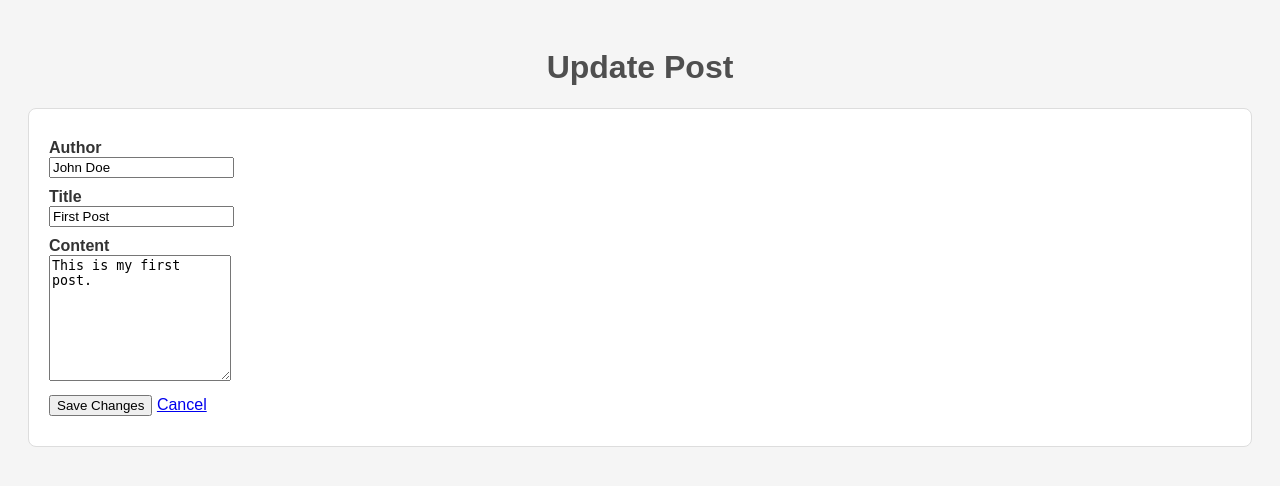
After one commit to HarunIsHere/masterblog, a Flask app: page /update/1 in a window 1280 px wide. The commit adds this page. Shown: the top 486 px of the page. Run offline with Flask 3, Linux system fonts and the light colour scheme.

Commit message:
Add update route and form

```diff
--- a/app.py
+++ b/app.py
@@ -20,6 +20,13 @@ def next_id(posts):
     if not posts:
         return 1
     return max(post["id"] for post in posts) + 1
+
+
+def fetch_post_by_id(posts, post_id):
+    for p in posts:
+        if p["id"] == post_id:
+            return p
+    return None
 
 
 @app.route("/")
@@ -62,5 +69,28 @@ def delete(post_id):
     return redirect(url_for("index"))
 
 
+@app.route("/update/<int:post_id>", methods=["GET", "POST"])
+def update(post_id):
+    posts = load_posts()
+    post = fetch_post_by_id(posts, post_id)
+    if post is None:
+        return "Post not found", 404
+
+    if request.method == "POST":
+        author = request.form.get("author", "").strip()
+        title = request.form.get("title", "").strip()
+        content = request.form.get("content", "").strip()
+
+        if author and title and content:
+            post["author"] = author
+            post["title"] = title
+            post["content"] = content
+            save_posts(posts)
+
+        return redirect(url_for("index"))
+
+    return render_template("update.html", post=post)
+
+
 if __name__ == "__main__":
     app.run(host="0.0.0.0", port=5001, debug=True)
--- a/templates/index.html
+++ b/templates/index.html
@@ -16,9 +16,9 @@
         <p><em>Written by {{ post.author }}</em></p>
 
         <p>
-          <a href="{{ url_for('delete', post_id=post.id) }}" onclick="return confirm('Delete this post?');">
-            Delete
-          </a>
+            <a href="{{ url_for('update', post_id=post.id) }}">Update</a>
+            |
+            <a href="{{ url_for('delete', post_id=post.id) }}" onclick="return confirm('Delete this post?');">Delete</a>
         </p>
 
         <p>{{ post.content }}</p>
--- /dev/null
+++ b/templates/update.html
@@ -0,0 +1,36 @@
+<!DOCTYPE html>
+<html lang="en">
+<head>
+    <meta charset="UTF-8">
+    <meta name="viewport" content="width=device-width, initial-scale=1.0">
+    <title>Update Post</title>
+    <link rel="stylesheet" href="{{ url_for('static', filename='style.css') }}">
+</head>
+<body>
+    <h1>Update Post</h1>
+
+    <div class="post">
+        <form method="POST" action="{{ url_for('update', post_id=post.id) }}">
+            <p>
+                <label for="author"><strong>Author</strong></label><br>
+                <input id="author" name="author" type="text" value="{{ post.author }}" required>
+            </p>
+
+            <p>
+                <label for="title"><strong>Title</strong></label><br>
+                <input id="title" name="title" type="text" value="{{ post.title }}" required>
+            </p>
+
+            <p>
+                <label for="content"><strong>Content</strong></label><br>
+                <textarea id="content" name="content" rows="8" required>{{ post.content }}</textarea>
+            </p>
+
+            <p>
+                <button type="submit">Save Changes</button>
+                <a href="{{ url_for('index') }}">Cancel</a>
+            </p>
+        </form>
+    </div>
+</body>
+</html>
```
